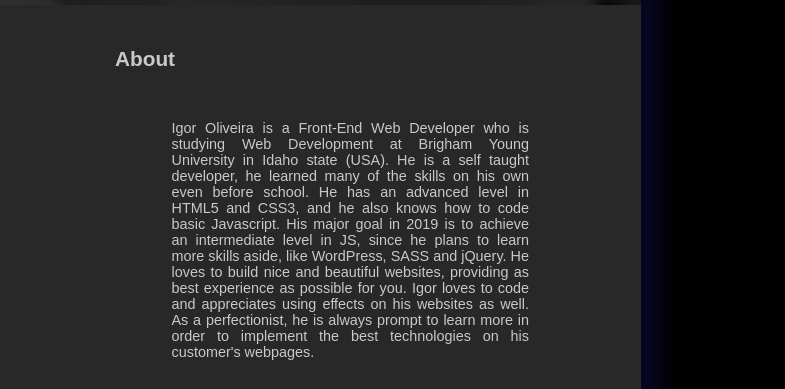
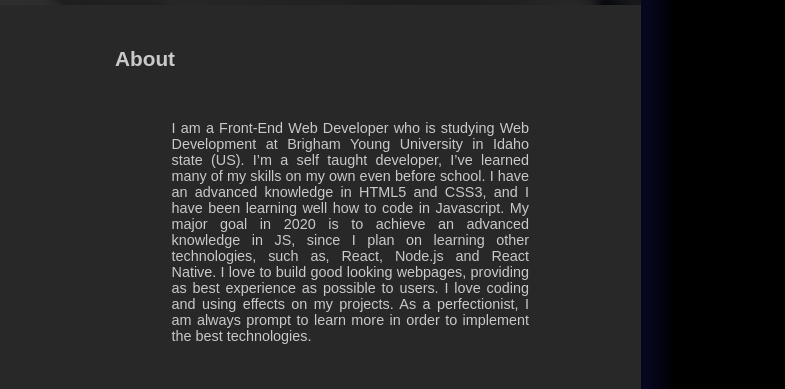
Before and after one commit to IgorCopa/Portfolio, a plain HTML site: page index.html in a window 1280 px wide. Shown: the part 795-1184 px from the top of the page, 495-1280 px from the left. Drawn offline with Linux system fonts and the light colour scheme.

Commit message:
Update index.html

```diff
--- a/index.html
+++ b/index.html
@@ -50,18 +50,14 @@
                     <div class="logo">
                         <img src="images/logo.jpg">
                     </div>
-                    <p>Igor Oliveira is a Front-End Web Developer who is studying Web Development
-                        at Brigham Young University in Idaho state (USA). He is a self taught
-                        developer, he learned many of the skills on his own even before school.
-                        He has an advanced level in HTML5 and CSS3, and he also knows how to code
-                        basic Javascript.
-                        His major goal in 2019 is to achieve an intermediate level in JS, since
-                        he plans to learn more skills aside, like WordPress, SASS and jQuery.
-                        He loves to build nice and beautiful websites, providing as best
-                        experience as possible for you. Igor loves to code and appreciates
-                        using effects on his websites as well. As a perfectionist, he is always
-                        prompt to learn more in order to implement the best technologies on his
-                        customer's webpages.</p>
+                    <p>I am a Front-End Web Developer who is studying Web Development at Brigham Young University in Idaho
+                        state (US). I’m a self taught developer, I’ve learned many of my skills on my own even before school.
+                        I have an advanced knowledge in HTML5 and CSS3, and I have been learning well how to code in Javascript.
+                        My major goal in 2020 is to achieve an advanced knowledge in JS, since I plan on learning other technologies,
+                        such as, React, Node.js and React Native. I love to build good looking webpages, providing as best
+                        experience as possible to users. I love coding and using effects on my projects. As a perfectionist, I am
+                        always prompt to learn more in order to implement the best technologies.
+                    </p>
                 </div>
             </div>
             <div class="content folio" id="folio">
```
